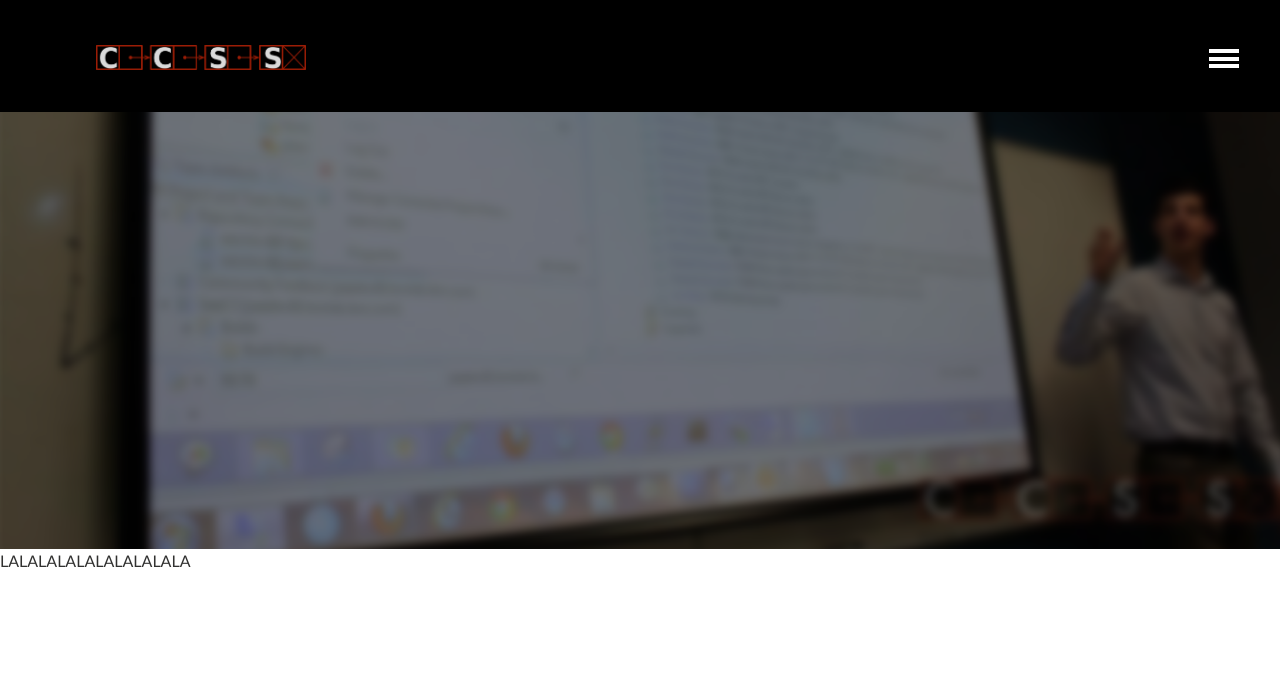
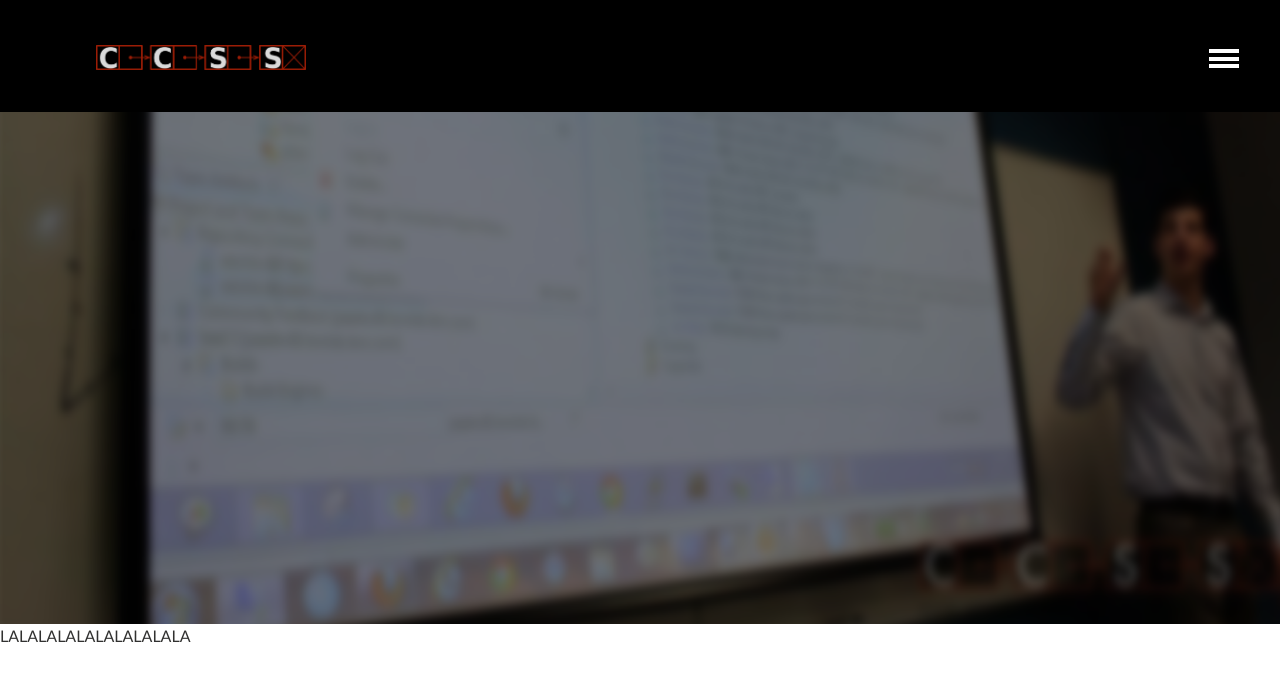
Before and after one commit to brittnylapierre/ccss_web, a Jekyll site: the page built from index.md, in a window 1280 px wide. Shown: the top 681 px of the page. Built offline with Jekyll 4.4.1, drawn with Linux system fonts in a browser that asks for light colours.

Commit message:
Updated _layout.scss

```diff
--- a/_sass/_layout.scss
+++ b/_sass/_layout.scss
@@ -287,7 +287,8 @@
 .page-image {
 	/*margin-left: -1 * $gutter;
 	margin-right: -1 * $gutter;*/
-    width: 100%;
+    width: 100vw;
+    height: 40vw;
 	// feature image caption
 	.image-credit {
 		position: absolute;
@@ -367,9 +368,6 @@
     width: 100vw;
     max-width: 100vw;
     height: 200px;
-    @include media($medium) {
-		height: 1000px;
-	}
     margin: 0;
     right: 0;
     left: 0;
```
